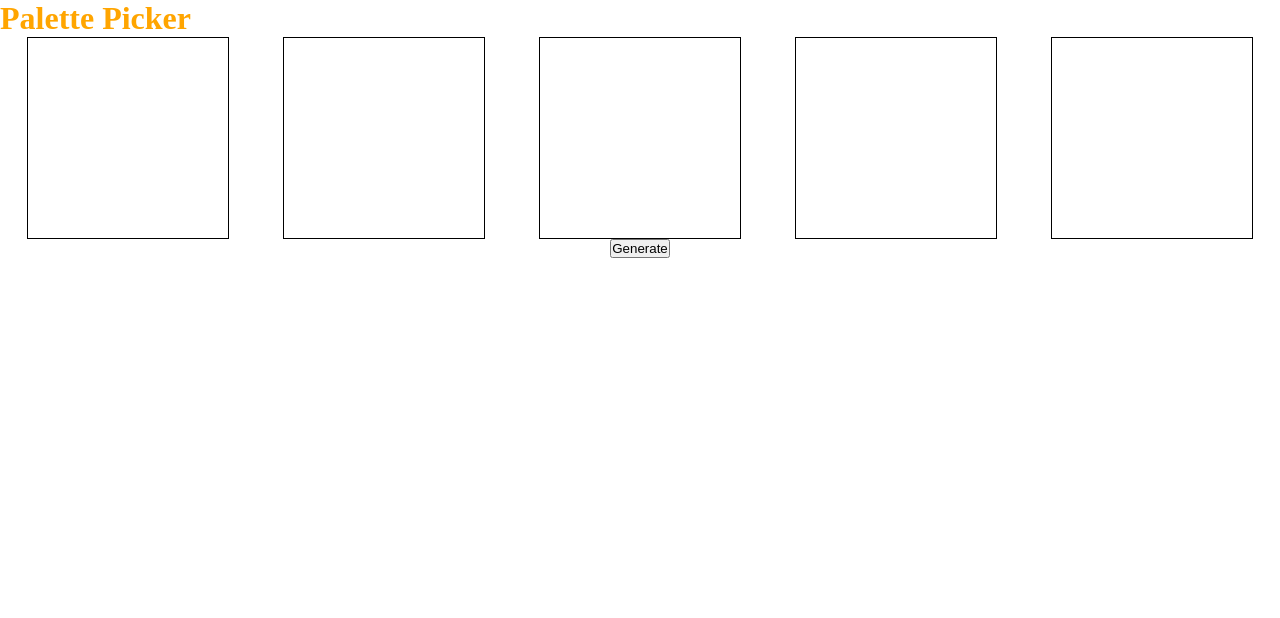
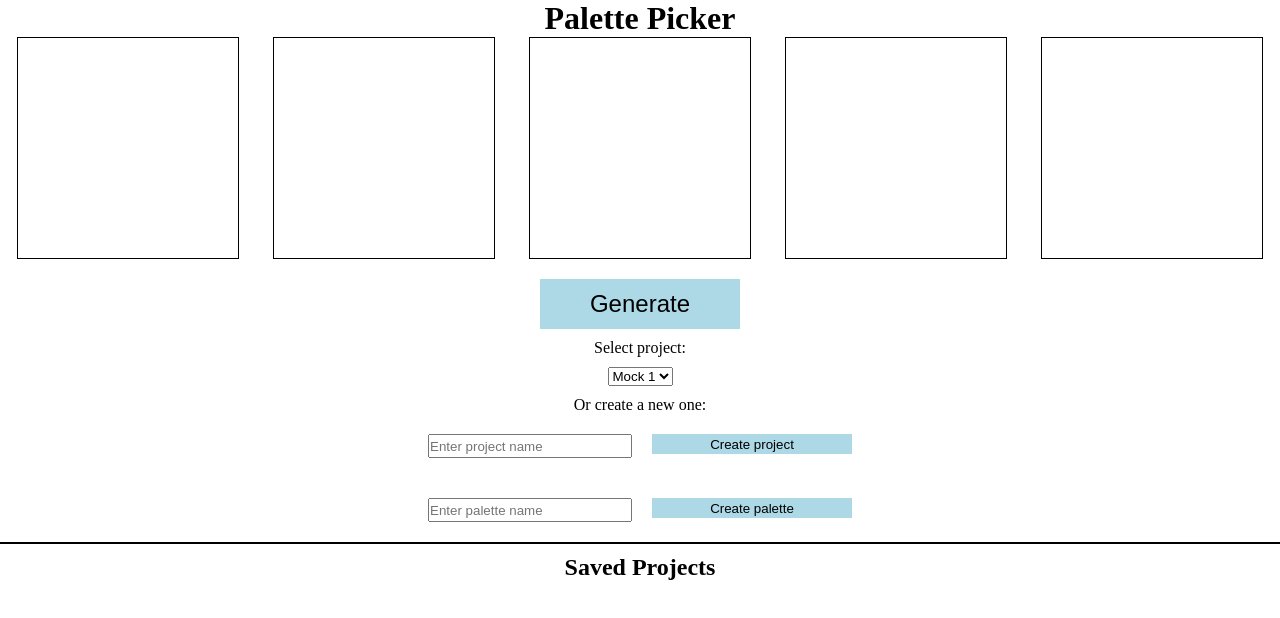
Before and after one commit to tylerjhevia/palette-picker, a plain HTML site: page public/index.html in a window 1280 px wide. Drawn offline with nearby package versions, Linux system fonts and the light colour scheme.

Commit message:
toggle locked class on click of swatch, basic styling

```diff
--- a/public/index.html
+++ b/public/index.html
@@ -11,14 +11,51 @@
     <h1>Palette Picker</h1>
 
     <div class='current-palette'>
-        <div class='swatch one'></div>
-        <div class='swatch two'></div>
-        <div class='swatch three'></div>
-        <div class='swatch four'></div>
-        <div class='swatch five'></div>
+        <div class='swatch one'>
+            <p class='swatch-label label-one'></p>
+        </div>
+        <div class='swatch two'>
+            <p class='swatch-label label-two'></p>
+        </div>
+        <div class='swatch three'>
+            <p class='swatch-label label-three'></p>
+        </div>
+        <div class='swatch four'>
+            <p class='swatch-label label-four'></p>
+        </div>
+        <div class='swatch five'>
+            <p class='swatch-label label-five'></p>
+        </div>
     </div>
+
     <div class='controls'>
+
         <button class='generate-button'>Generate</button>
+
+        <p class='dropdown-label'>Select project: </p>
+
+        <select class='project-dropdown'>
+                <option value='mock-1'>Mock 1</option>
+                <option value='mock-2'>Mock 2</option>
+                <option value='mock-3'>Mock 3</option>
+         </select>
+
+        <p class='or'>Or create a new one: </p>
+
+        <div class='project-controls'>
+            <input class='project-name-input' placeholder='Enter project name' />
+            <button class='create-project-button'>Create project</button>
+        </div>
+
+        <div class='palette-controls'>
+            <input class='palette-name-input' placeholder='Enter palette name' />
+            <button class='create-palette-button'>Create palette</button>
+        </div>
+
+    </div>
+
+    <div class='saved-projects'>
+        <h2 'saved-projects-header'>Saved Projects</h2>
     </div>
 
     <script src="http://ajax.googleapis.com/ajax/libs/jquery/3.1.1/jquery.min.js"></script>
--- a/public/js/script.js
+++ b/public/js/script.js
@@ -6,21 +6,41 @@ const swatchThree = $(".three");
 const swatchFour = $(".four");
 const swatchFive = $(".five");
 
+const labelOne = $(".label-one");
+const labelTwo = $(".label-two");
+const labelThree = $(".label-three");
+const labelFour = $(".label-four");
+const labelFive = $(".label-five");
+
 const swatches = [swatchOne, swatchTwo, swatchThree, swatchFour, swatchFive];
+const labels = [labelOne, labelTwo, labelThree, labelFour, labelFive];
 
 generateButton.on("click", generateRandomPalette);
+$(".swatch").on("click", toggleLockedSwatch);
+
+function assignLabels() {
+  labels.map(label => {
+    label.text(label.parent().css("backgroundColor"));
+  });
+}
 
 function generateRandomNumber() {
   return Math.round(Math.random() * 255);
 }
 
 function generateRandomRGB() {
-  let randomRGB = `rgb(${generateRandomNumber()}, ${generateRandomNumber()}, ${generateRandomNumber()})`;
-  return randomRGB;
+  return `rgb(${generateRandomNumber()}, ${generateRandomNumber()}, ${generateRandomNumber()})`;
 }
 
 function generateRandomPalette() {
   return swatches.map(swatch => {
-    swatch.css("background-color", generateRandomRGB());
+    if (!swatch.hasClass("locked")) {
+      assignLabels();
+      swatch.css("background-color", generateRandomRGB());
+    }
   });
 }
+
+function toggleLockedSwatch() {
+  this.classList.toggle("locked");
+}
--- a/public/styles/styles.css
+++ b/public/styles/styles.css
@@ -4,11 +4,15 @@
 }
 
 body {
+  align-items: space-around;
+  display: flex;
+  flex-direction: column;
+  justify-content: space-around;
   margin: 0;
 }
 
 h1 {
-  color: orange;
+  text-align: center;
 }
 
 .current-palette {
@@ -21,15 +25,109 @@ h1 {
 }
 
 .swatch {
+  align-items: flex-end;
   border: 1px solid black;
+  display: flex;
   height: 200px;
+  justify-content: center;
+  padding: 10px;
   width: 200px;
 }
 
+.locked {
+  border: 4px solid gold;
+}
+
+.swatch-label {
+  background-color: white;
+  height: 20px;
+  text-align: center;
+  width: 150px;
+}
+
 .controls {
+  align-items: center;
   display: flex;
-  justify-content: center;
+  flex-direction: column;
+  margin-top: 20px;
 }
 
 .generate-button {
+  background-color: lightblue;
+  border: none;
+  font-size: 24px;
+  height: 50px;
+  outline: none;
+  width: 200px;
 }
+
+.generate-button:hover,
+.create-project-button:hover,
+.create-palette-button:hover {
+  background-color: darkblue;
+  color: white;
+  cursor: pointer;
+}
+
+.generate-button:active,
+.create-project-button:active,
+.create-palette-button:active {
+  transform: scale(1.1);
+}
+
+.project-controls {
+  display: flex;
+  flex-wrap: wrap;
+  justify-content: center;
+  margin: 10px;
+  width: 100%;
+}
+
+.dropdown-label {
+  margin: 10px;
+}
+
+.or {
+  margin-top: 10px;
+}
+
+.project-name-input,
+.create-project-button {
+  height: 20px;
+  margin: 10px;
+  width: 200px;
+}
+
+.create-project-button {
+  background-color: lightblue;
+  border: none;
+  outline: none;
+}
+
+.palette-controls {
+  display: flex;
+  flex-wrap: wrap;
+  justify-content: center;
+  margin: 10px;
+  width: 100%;
+}
+
+.palette-name-input,
+.create-palette-button {
+  height: 20px;
+  margin: 10px;
+  width: 200px;
+}
+
+.create-palette-button {
+  background-color: lightblue;
+  border: none;
+  outline: none;
+}
+
+.saved-projects {
+  border-top: 2px solid black;
+  display: flex;
+  justify-content: center;
+  padding-top: 10px;
+}
```
